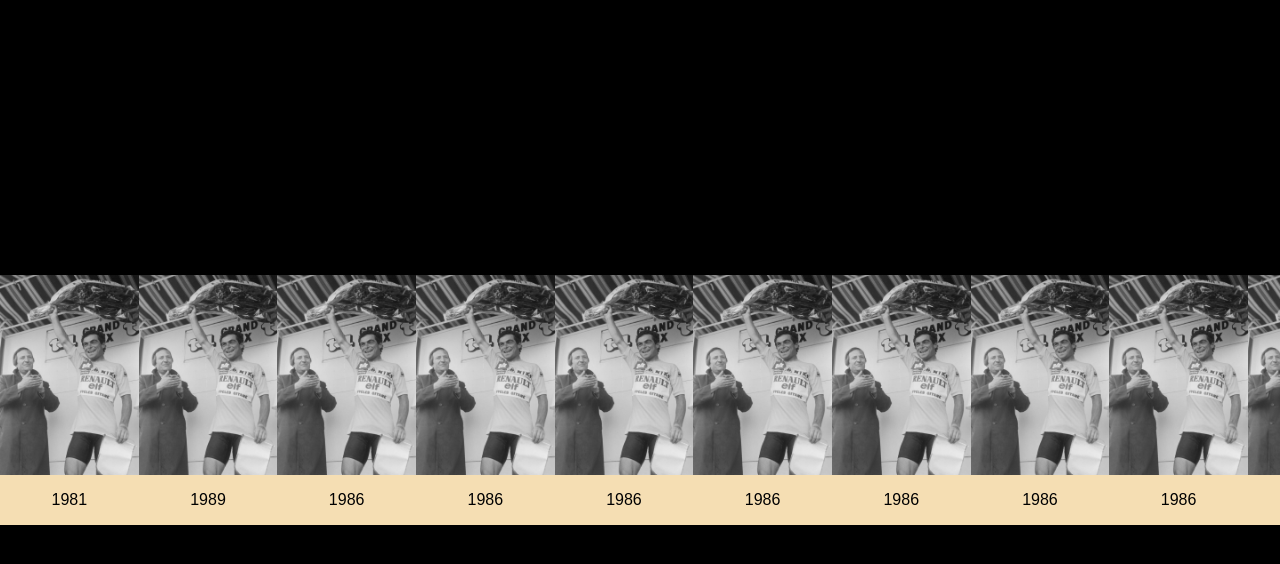
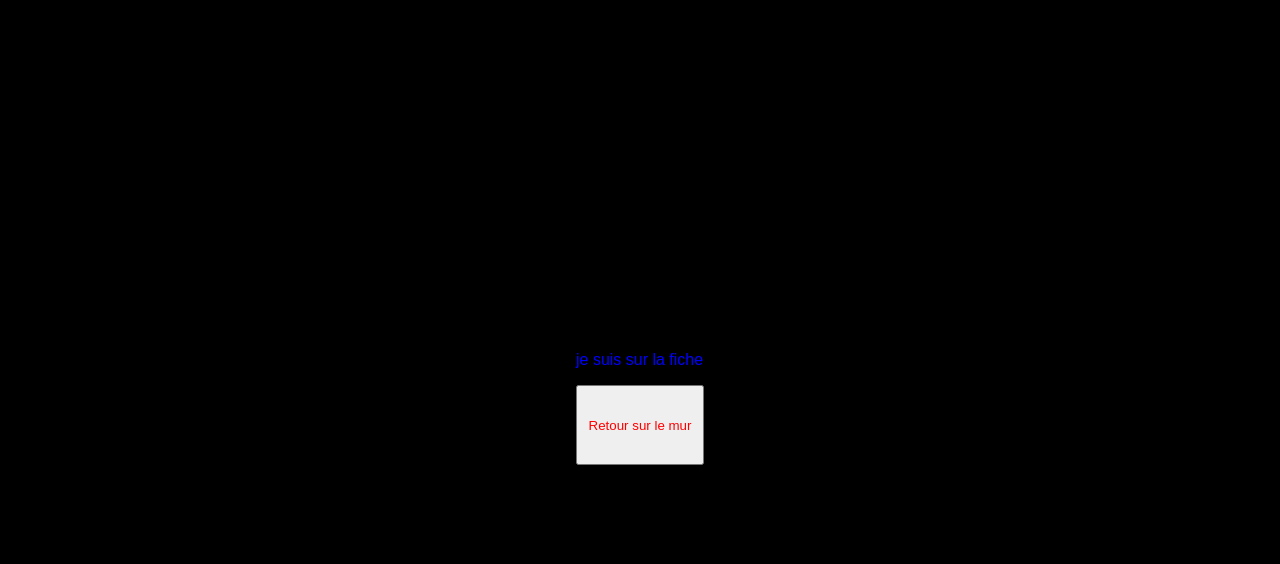
Before and after one commit to gautgel/murdutour, a React (Create React App) app: page / in a window 1280 px wide. Both pictures are taken after a click on the element "1981". Shown: the top 564 px of the page. Built offline with nearby package versions, Linux system fonts and the light colour scheme.

Commit message:
ajout de la fiche description

```diff
--- a/src/Vues/Descriptions.js
+++ b/src/Vues/Descriptions.js
@@ -1 +1,21 @@
 // Composant avec des paragraphes qui seront modifiés il y aura donc des props pour le style
+import React, { Component } from 'react';
+
+class Fiche extends Component {
+    constructor(props) {
+        super(props);
+        this.state = {
+            color: "blue"
+         }
+    }
+    render() {
+        return (
+                <div>
+                    <p style={{color: this.state.color}}>je suis sur la fiche</p>
+                    <button style={{color:"red" , width:"10vw", height: "10vh" }} onClick={this.props.retour}>Retour sur le mur</button>
+                </div>
+                );
+    }
+}
+
+export default Fiche;
--- a/src/Vues/Mur.js
+++ b/src/Vues/Mur.js
@@ -1,17 +1,32 @@
 import React, { Component } from 'react';
 import { datas } from '../data/datas'
 import VignetteParent from '../Components/Vignettes'
+import Fiche from './Descriptions';
 
 class Mur extends Component {
     constructor(props) {
         super(props);
-        this.state = {  }
+        this.state = {
+            isfiche: 0,
+            id: 0
+        }
     }
 
     _onclick=(e)=>{
         console.log("click")
-        console.log(e.currentTarget.dataset.id)
 
+        this.setState({
+            isfiche: 1,
+            id : e.currentTarget.dataset.id
+        })
+
+    }
+
+    retour=(e)=>{
+        console.log(e)
+        this.setState({
+            isfiche: 0
+        })
     }
 
     AfficherVignette=()=>{
@@ -32,7 +47,9 @@ In the synthax of map makes a "loop" in a table so you have to be careful I stor
         /* return the function map to get the result */
         return (
             <div className="mur">
-                {this.AfficherVignette()}
+                {
+                    this.state.isfiche===0 ? this.AfficherVignette() : <Fiche retour={(e)=>this.retour(e)}></Fiche>
+                }
             </div>
         );
     }
```
